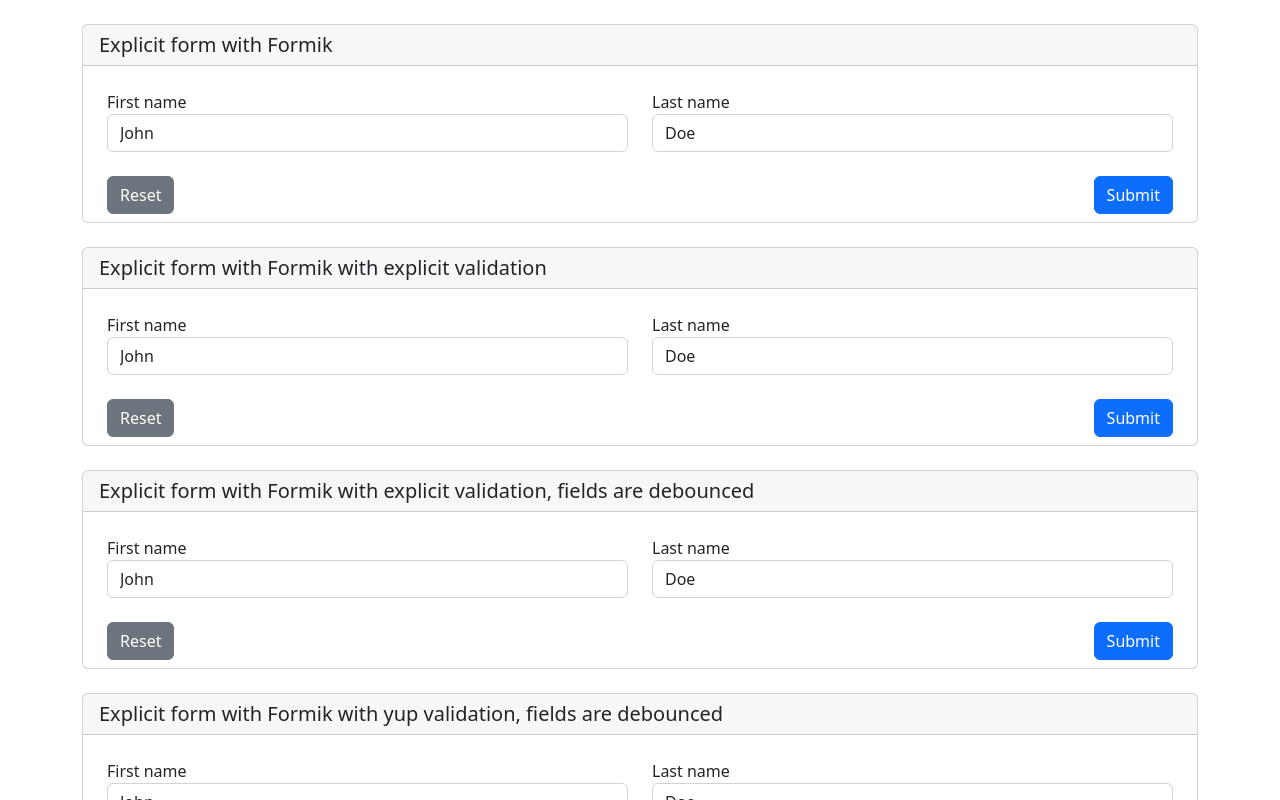
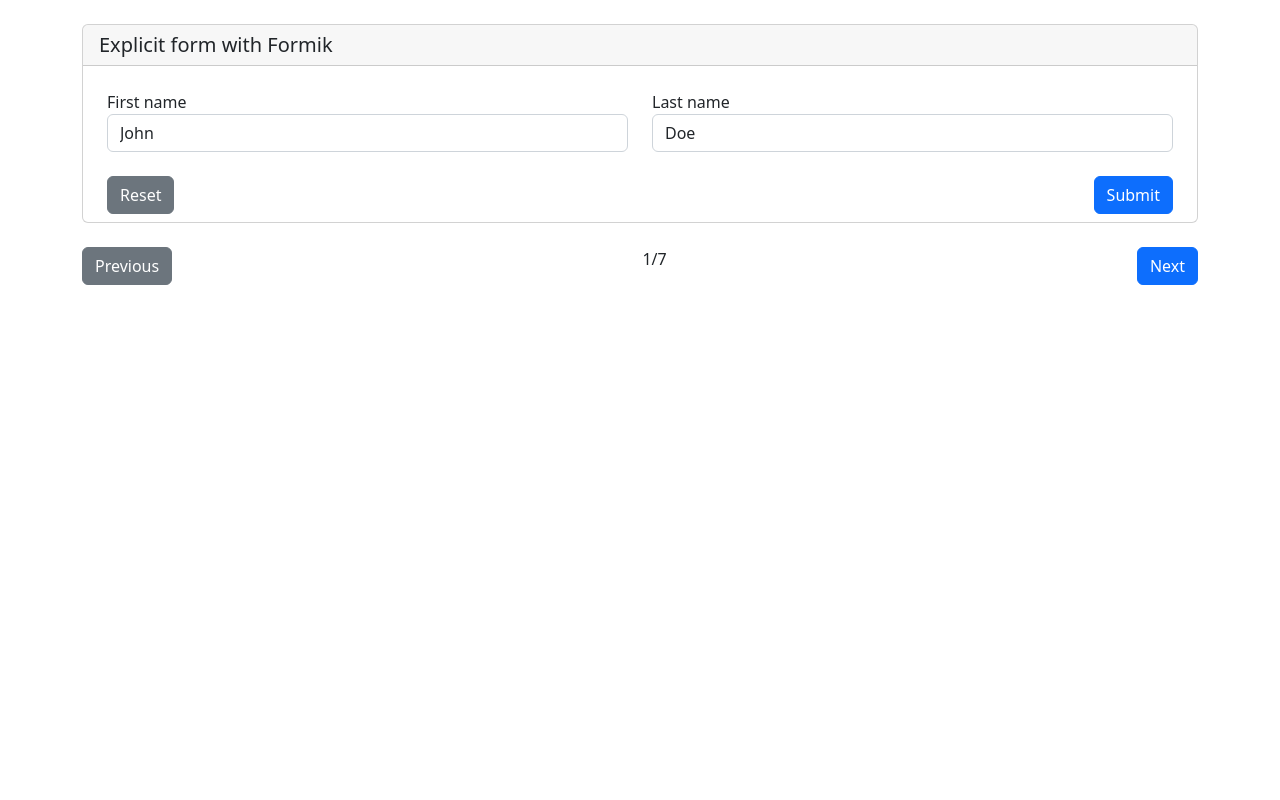
Before and after one commit to majklgolees/react-formik, a React (Vite) app: page / in a window 1280 px wide. Shown: the top 800 px of the page. Built offline with nearby package versions, Linux system fonts and the light colour scheme.

Commit message:
[mod]move all forms to CardList

```diff
--- a/src/App.tsx
+++ b/src/App.tsx
@@ -1,37 +1,10 @@
 import Base from "./components/base.tsx";
-import Card from "./components/card";
-import ExplicitForm from "./components/forms/explicit-form.tsx";
-import ExplicitFormWithExplicitValidation from "./components/forms/explicit-form-with-explicit-validation.tsx";
-import ExplicitFormWithExplicitValidationDebounced from "./components/forms/explicit-form-with-explicit-validation-debounced.tsx";
-import ExplicitFormWithYupValidation from "./components/forms/explicit-form-with-yup-validation.tsx";
-import LessExplicitForm from "./components/forms/less-explicit-form.tsx";
-import LessLessExplicitForm from "./components/forms/less-less-explicit-form.tsx";
-import ImplicitForm from "./components/forms/implicit-form.tsx";
+import CardList from "./components/card-list.tsx";
 
 function App() {
   return (
     <Base>
-      <Card cardHeaderText="Explicit form with Formik">
-        <ExplicitForm></ExplicitForm>
-      </Card>
-      <Card cardHeaderText="Explicit form with Formik with explicit validation">
-        <ExplicitFormWithExplicitValidation></ExplicitFormWithExplicitValidation>
-      </Card>
-      <Card cardHeaderText="Explicit form with Formik with explicit validation, fields are debounced">
-        <ExplicitFormWithExplicitValidationDebounced></ExplicitFormWithExplicitValidationDebounced>
-      </Card>
-      <Card cardHeaderText="Explicit form with Formik with yup validation, fields are debounced">
-        <ExplicitFormWithYupValidation></ExplicitFormWithYupValidation>
-      </Card>
-      <Card cardHeaderText="Less explicit form with Formik">
-        <LessExplicitForm></LessExplicitForm>
-      </Card>
-      <Card cardHeaderText="Less explicit form by Formik component">
-        <LessLessExplicitForm></LessLessExplicitForm>
-      </Card>
-      <Card cardHeaderText="Implicit form by Formik component">
-        <ImplicitForm></ImplicitForm>
-      </Card>
+      <CardList/>
     </Base>
   );
 }
--- /dev/null
+++ b/src/components/card-list.tsx
@@ -0,0 +1,64 @@
+import Card from "./card.tsx";
+import ExplicitForm from "./forms/explicit-form.tsx";
+import ExplicitFormWithExplicitValidation from "./forms/explicit-form-with-explicit-validation.tsx";
+import ExplicitFormWithExplicitValidationDebounced from "./forms/explicit-form-with-explicit-validation-debounced.tsx";
+import ExplicitFormWithYupValidation from "./forms/explicit-form-with-yup-validation.tsx";
+import LessExplicitForm from "./forms/less-explicit-form.tsx";
+import LessLessExplicitForm from "./forms/less-less-explicit-form.tsx";
+import ImplicitForm from "./forms/implicit-form.tsx";
+import {useState} from "react";
+
+const CardList = () => {
+  const [index, setIndex] = useState(0);
+
+  const listOfFormikForms = [
+    <Card cardHeaderText="Explicit form with Formik">
+      <ExplicitForm></ExplicitForm>
+    </Card>,
+    <Card cardHeaderText="Explicit form with Formik with explicit validation">
+      <ExplicitFormWithExplicitValidation></ExplicitFormWithExplicitValidation>
+    </Card>,
+    <Card cardHeaderText="Explicit form with Formik with explicit validation, fields are debounced">
+      <ExplicitFormWithExplicitValidationDebounced></ExplicitFormWithExplicitValidationDebounced>
+    </Card>,
+    <Card cardHeaderText="Explicit form with Formik with yup validation, fields are debounced">
+      <ExplicitFormWithYupValidation></ExplicitFormWithYupValidation>
+    </Card>,
+    <Card cardHeaderText="Less explicit form with Formik">
+      <LessExplicitForm></LessExplicitForm>
+    </Card>,
+    <Card cardHeaderText="Less explicit form by Formik component">
+      <LessLessExplicitForm></LessLessExplicitForm>
+    </Card>,
+    <Card cardHeaderText="Implicit form by Formik component">
+      <ImplicitForm></ImplicitForm>
+    </Card>
+  ];
+
+  const increment = () =>
+    setIndex(prevState => (prevState + 1) % listOfFormikForms.length);
+
+  const decrement = () =>
+    setIndex(prevState => prevState > 0 ? prevState - 1 : (listOfFormikForms.length - 1));
+
+  return (
+    <>
+      {listOfFormikForms[index]}
+      <div className="d-flex justify-content-between mt-4">
+        <button type="reset"
+                className="btn btn-secondary"
+                onClick={decrement}>
+          Previous
+        </button>
+        <label>{index + 1}/{listOfFormikForms.length}</label>
+        <button type="submit"
+                className="btn btn-primary"
+                onClick={increment}>
+          Next
+        </button>
+      </div>
+    </>
+  );
+};
+
+export default CardList;
--- a/src/components/forms/implicit-form.tsx
+++ b/src/components/forms/implicit-form.tsx
@@ -36,6 +36,7 @@ const ImplicitForm = () => {
               <Field name="lastName" type="text" className="form-control"/>
               <ErrorMessage name="lastName" component="label" className="text-danger mt-1"/>
             </div>
+            <div className="row">
               <div className="d-flex justify-content-between mt-4">
                 <button type="reset" className="btn btn-secondary">
                   Reset
@@ -45,6 +46,7 @@ const ImplicitForm = () => {
                 </button>
               </div>
             </div>
+          </div>
         </Form>
       )}
     </Formik>
```
Lines whose indentation alone changed are shown as unchanged.
